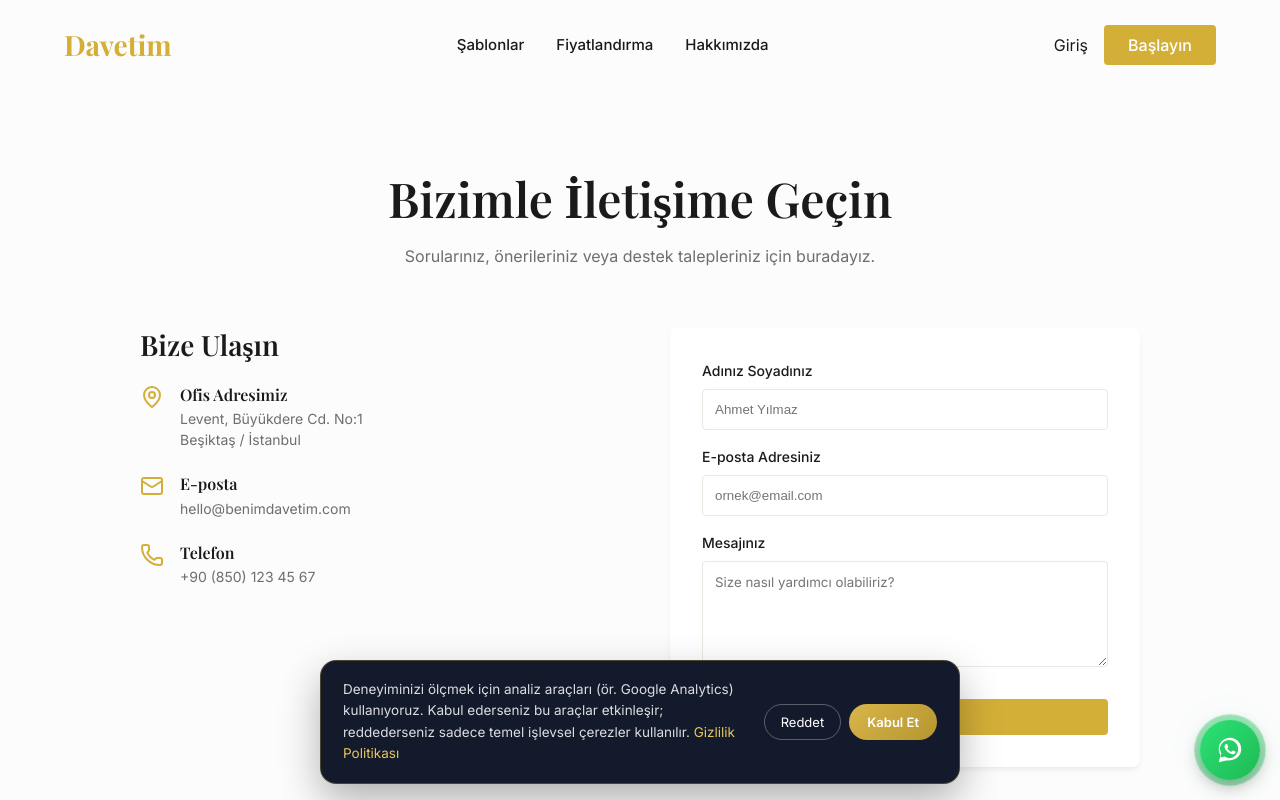
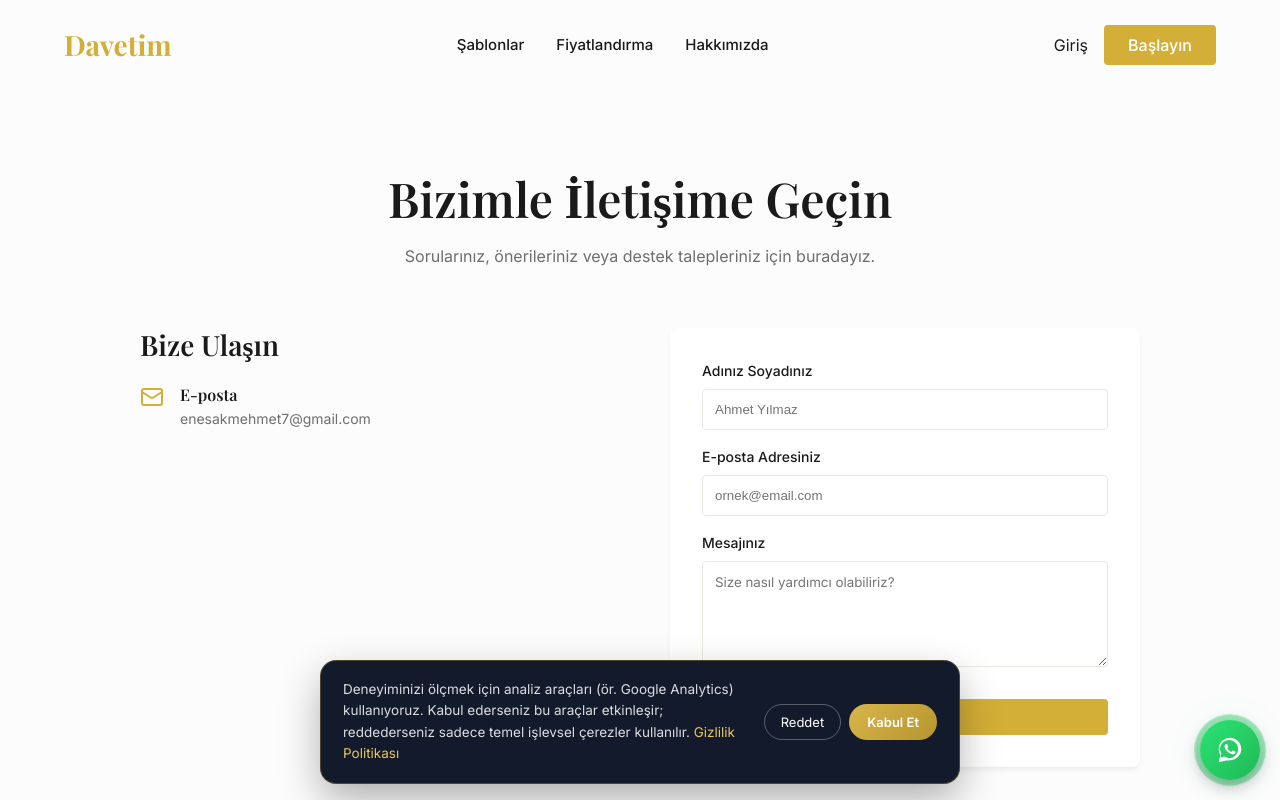
Before and after one commit to enesakmehmet/Davet, a React (Vite) app in the folder frontend/: page /contact in a window 1280 px wide. Shown: the top 800 px of the page. Built offline with nearby package versions, Linux system fonts and the light colour scheme; no server answers; a web font is replaced by a local one.

Commit message:
İletişim sayfasindan sahte ofis adresi/telefonu kaldir, e-postayi guncelle

```diff
--- a/frontend/src/pages/Contact.tsx
+++ b/frontend/src/pages/Contact.tsx
@@ -1,5 +1,5 @@
 import { useState } from 'react';
-import { Mail, MapPin, Phone } from 'lucide-react';
+import { Mail } from 'lucide-react';
 import { contactService } from '../services/api';
 
 const Contact = () => {
@@ -36,27 +36,11 @@ const Contact = () => {
         <div>
           <h3 style={{ fontFamily: 'var(--font-serif)', fontSize: '28px', marginBottom: '24px' }}>Bize Ulaşın</h3>
 
-          <div style={{ display: 'flex', alignItems: 'flex-start', gap: '16px', marginBottom: '24px' }}>
-            <MapPin color="var(--color-accent-gold)" />
-            <div>
-              <h4 style={{ marginBottom: '4px' }}>Ofis Adresimiz</h4>
-              <p style={{ color: 'var(--color-text-secondary)', fontSize: '14px' }}>Levent, Büyükdere Cd. No:1<br/>Beşiktaş / İstanbul</p>
-            </div>
-          </div>
-
-          <div style={{ display: 'flex', alignItems: 'flex-start', gap: '16px', marginBottom: '24px' }}>
+          <div style={{ display: 'flex', alignItems: 'flex-start', gap: '16px' }}>
             <Mail color="var(--color-accent-gold)" />
             <div>
               <h4 style={{ marginBottom: '4px' }}>E-posta</h4>
-              <p style={{ color: 'var(--color-text-secondary)', fontSize: '14px' }}>hello@benimdavetim.com</p>
-            </div>
-          </div>
-
-          <div style={{ display: 'flex', alignItems: 'flex-start', gap: '16px' }}>
-            <Phone color="var(--color-accent-gold)" />
-            <div>
-              <h4 style={{ marginBottom: '4px' }}>Telefon</h4>
-              <p style={{ color: 'var(--color-text-secondary)', fontSize: '14px' }}>+90 (850) 123 45 67</p>
+              <p style={{ color: 'var(--color-text-secondary)', fontSize: '14px' }}>enesakmehmet7@gmail.com</p>
             </div>
           </div>
         </div>
```
